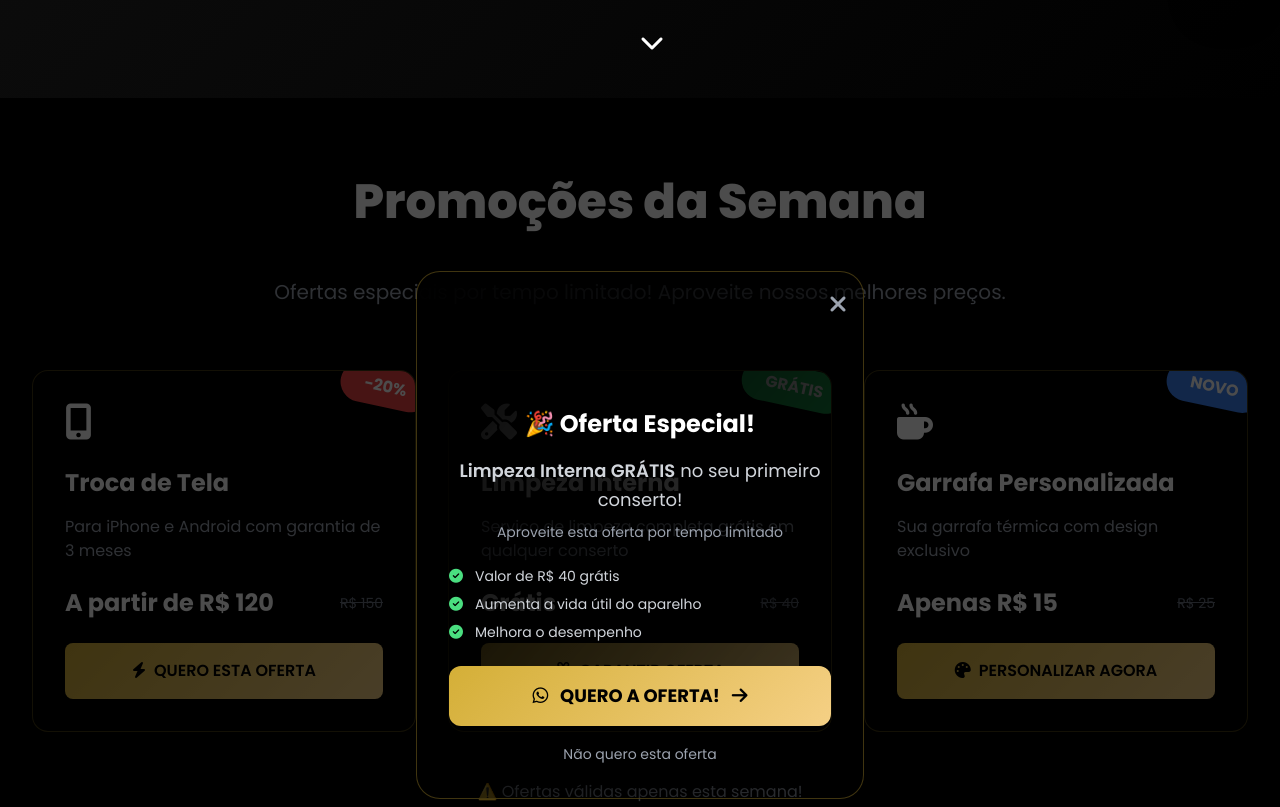
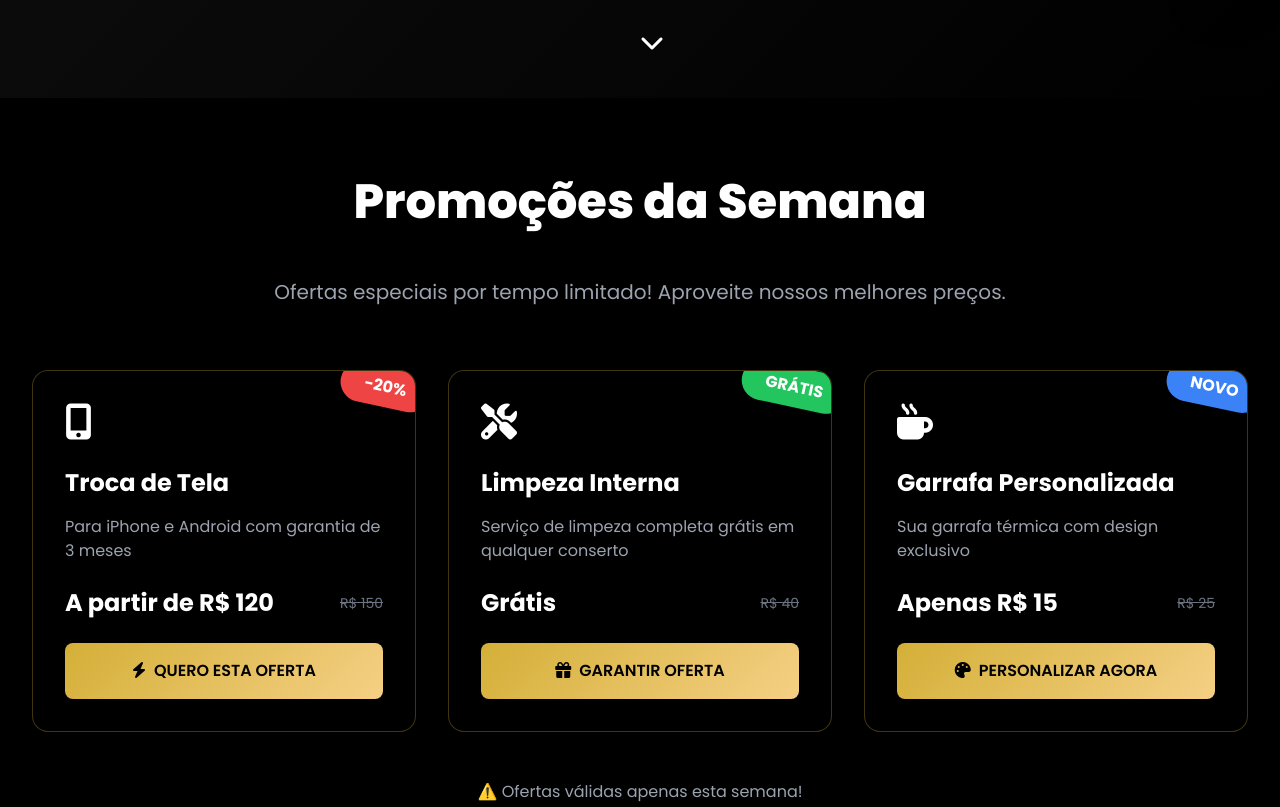
Before and after one commit to jazigamer/demo-arlancell, a plain HTML site: page index.html in a window 1280 px wide. Shown: the part 783-1590 px from the top of the page. Drawn offline with nearby package versions, Linux system fonts and the light colour scheme; no server answers; files whose address does not match are found by name.

Commit message:
commit index.html

```diff
--- a/index.html
+++ b/index.html
@@ -361,68 +361,6 @@
           </a>
         </div>
       </div>
-      <!-- Popup de Oferta Especial -->
-<div id="offer-popup" class="hidden fixed inset-0 z-[60] bg-black/70 flex items-center justify-center p-4">
-  <div class="bg-gradient-to-br from-dark to-black rounded-3xl gold-border p-8 max-w-md w-full mx-auto transform animate-slide-up relative">
-    <!-- Botão fechar -->
-    <button onclick="closeOffer()" class="absolute top-4 right-4 text-gray-400 hover:text-white transition-colors duration-300">
-      <i class="fas fa-times text-2xl"></i>
-      <span class="sr-only">Fechar popup</span>
-    </button>
-
-    <!-- Conteúdo -->
-    <div class="text-center">
-      <!-- Ícone -->
-      <div class="w-20 h-20 bg-gradient-to-br from-gold to-yellow-200 rounded-full flex items-center justify-center mx-auto mb-6">
-        <i class="fas fa-gift text-2xl text-black"></i>
-      </div>
-
-      <!-- Título -->
-      <h3 class="text-2xl font-bold text-white mb-4">
-        🎉 Oferta Especial!
-      </h3>
-
-      <!-- Descrição -->
-      <p class="text-gray-300 mb-2 text-lg leading-relaxed">
-        <span class="text-gold font-semibold">Limpeza Interna GRÁTIS</span> no seu primeiro conserto!
-      </p>
-
-      <p class="text-gray-400 mb-6 text-sm">
-        Aproveite esta oferta por tempo limitado
-      </p>
-
-      <!-- Benefícios -->
-      <div class="space-y-2 mb-6 text-left">
-        <div class="flex items-center space-x-3 text-green-400">
-          <i class="fas fa-check-circle text-sm"></i>
-          <span class="text-gray-300 text-sm">Valor de R$ 40 grátis</span>
-        </div>
-        <div class="flex items-center space-x-3 text-green-400">
-          <i class="fas fa-check-circle text-sm"></i>
-          <span class="text-gray-300 text-sm">Aumenta a vida útil do aparelho</span>
-        </div>
-        <div class="flex items-center space-x-3 text-green-400">
-          <i class="fas fa-check-circle text-sm"></i>
-          <span class="text-gray-300 text-sm">Melhora o desempenho</span>
-        </div>
-      </div>
-
-      <!-- Botão CTA -->
-      <button onclick="claimOffer()"
-              class="btn-gold w-full py-4 rounded-xl text-lg font-bold transition-all duration-300 group mb-4">
-        <i class="fab fa-whatsapp mr-2"></i>
-        QUERO A OFERTA!
-        <i class="fas fa-arrow-right ml-2 group-hover:translate-x-1 transition-transform"></i>
-      </button>
-
-      <!-- Link secundário -->
-      <button onclick="closeOffer()"
-              class="text-gray-400 hover:text-white text-sm transition-colors duration-300">
-        Não quero esta oferta
-      </button>
-    </div>
-  </div>
-</div>
 
       <div class="text-center mt-12">
         <p class="text-gray-400 mb-6">⚠️ Ofertas válidas apenas esta semana!</p>
```
